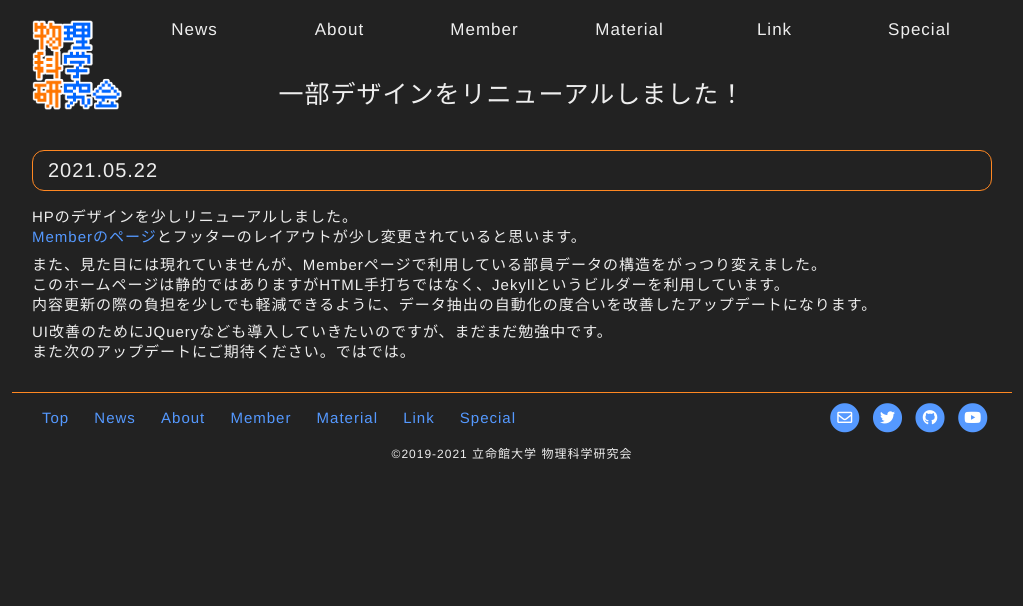
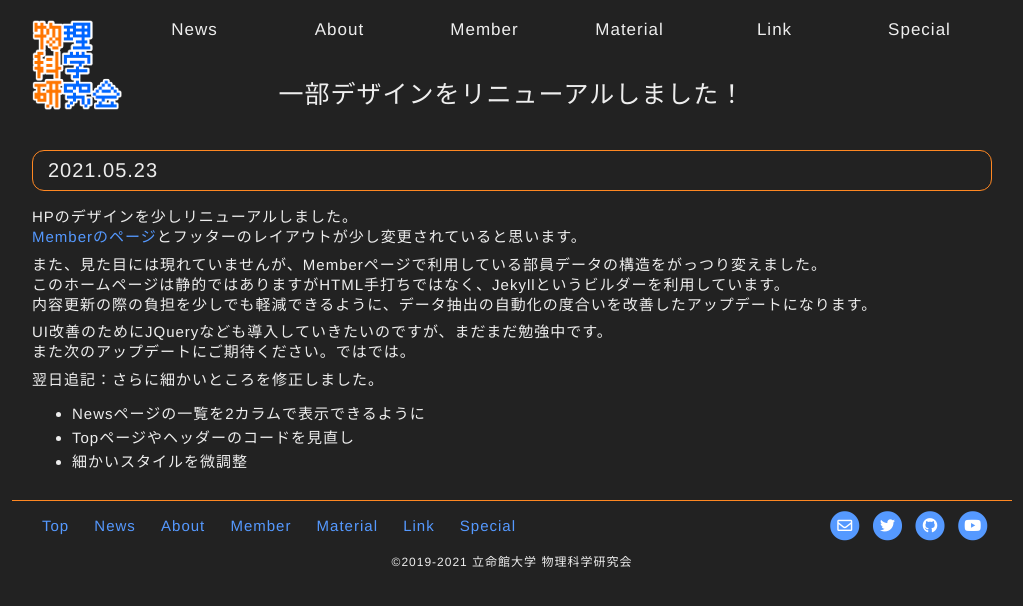
Before and after one commit to vuccaken/vuccaken.github.io, a Jekyll site: the page built from _posts/2021-05-22-renewal.md, in a window 1280 px wide. Shown: the top 606 px of the page, without its empty margins (128-1151 px from the left). Built offline with Jekyll 4.4.1, drawn with Linux system fonts in a browser that asks for light colours; nearby versions of some CDN libraries.

Commit message:
Update 2021-05-22-renewal.md

```diff
--- a/_posts/2021-05-22-renewal.md
+++ b/_posts/2021-05-22-renewal.md
@@ -1,5 +1,6 @@
 ---
 title: 一部デザインをリニューアルしました！
+date: 2021-05-23
 ---
 
 HPのデザインを少しリニューアルしました。
@@ -11,3 +12,9 @@ HPのデザインを少しリニューアルしました。
 
 UI改善のためにJQueryなども導入していきたいのですが、まだまだ勉強中です。
 また次のアップデートにご期待ください。ではでは。
+
+翌日追記：さらに細かいところを修正しました。
+
+- Newsページの一覧を2カラムで表示できるように
+- Topページやヘッダーのコードを見直し
+- 細かいスタイルを微調整
```
